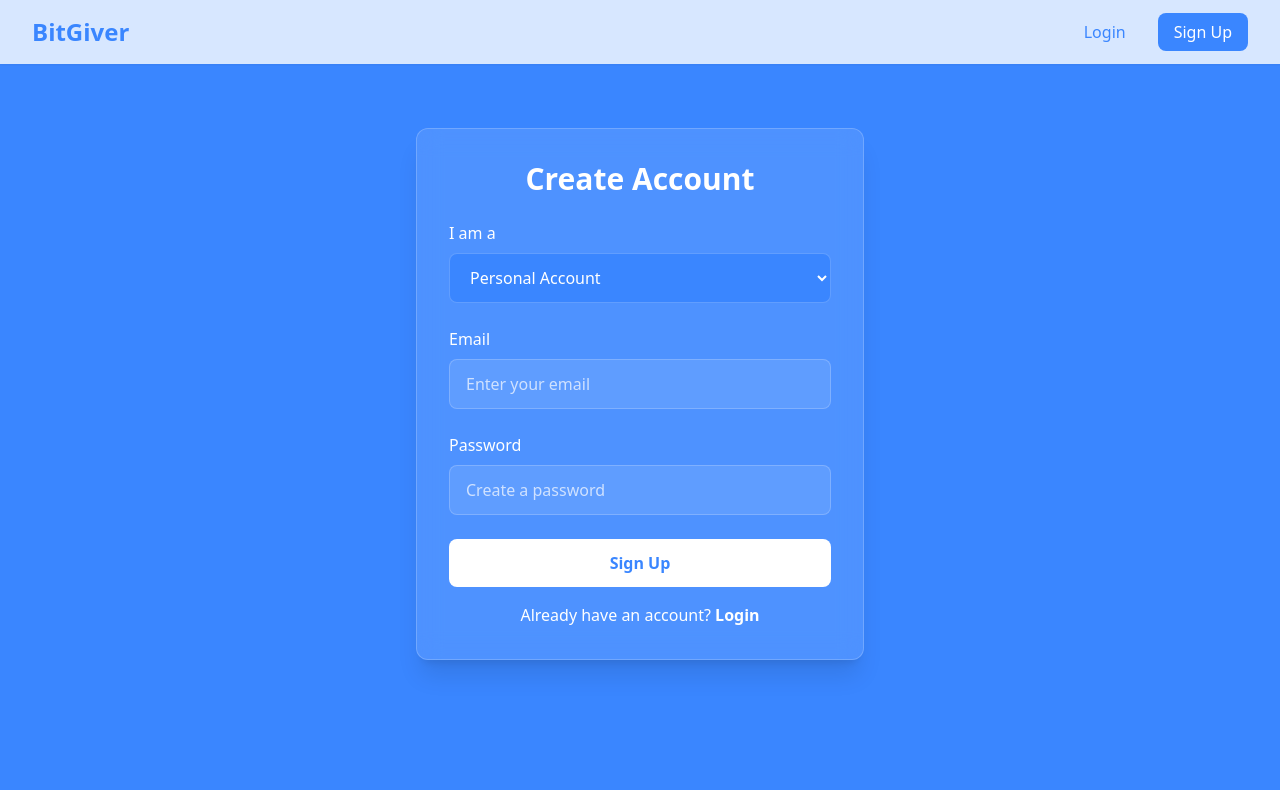
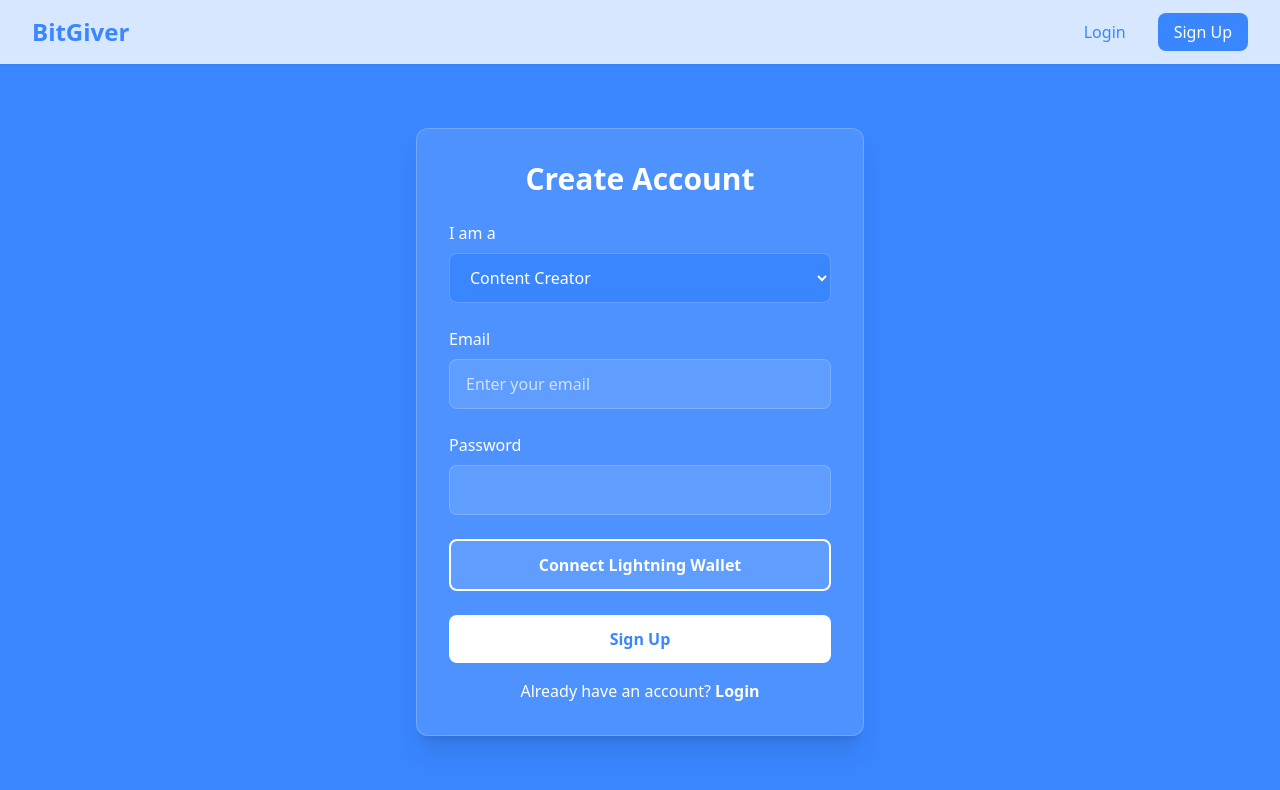
Before and after one commit to AWESOME04/BitGiver, a React (Vite) app in the folder frontend/: page /signup in a window 1280 px wide. Shown: the top 790 px of the page. Built offline with nearby package versions, Linux system fonts and the light colour scheme.

Commit message:
feat: update auth and types

```diff
--- a/frontend/package.json
+++ b/frontend/package.json
@@ -13,7 +13,8 @@
     "framer-motion": "^12.6.5",
     "react": "^19.0.0",
     "react-dom": "^19.0.0",
-    "react-router-dom": "^7.5.0"
+    "react-router-dom": "^7.5.0",
+    "react-toastify": "^11.0.5"
   },
   "devDependencies": {
     "@eslint/js": "^9.21.0",
--- a/frontend/src/pages/Signup.tsx
+++ b/frontend/src/pages/Signup.tsx
@@ -1,7 +1,31 @@
 import { motion } from 'framer-motion';
 import { Link } from 'react-router-dom';
+import { useState } from 'react';
+import {toast} from 'react-toastify';
 
 const Signup = () => {
+  const [lightningAddress, setLightningAddress] = useState<string>('');
+  const [isConnecting, setIsConnecting] = useState(false);
+
+  const connectLightningWallet = async () => {
+    setIsConnecting(true);
+    try {
+      if (typeof window.webln === 'undefined') {
+        toast.error('Please install a WebLN compatible wallet (like Alby) to continue!');
+        return;
+      }
+
+      await window.webln.enable();
+      const info = await window.webln.getInfo();
+      setLightningAddress(info.node.pubkey);
+    } catch (error) {
+      console.error('Error connecting Lightning wallet:', error);
+      alert('Failed to connect Lightning wallet. Please make sure you have a compatible wallet installed.');
+    } finally {
+      setIsConnecting(false);
+    }
+  };
+
   return (
     <div className="min-h-screen pt-16 bg-primary-color">
       <div className="container mx-auto px-4 h-full flex items-center justify-center py-16">
@@ -19,7 +43,6 @@ const Signup = () => {
                 id="userType"
                 className="w-full px-4 py-3 rounded-lg bg-primary-color border border-white/20 text-white focus:outline-none focus:ring-2 focus:ring-purple-500"
               >
-                <option value="personal">Personal Account</option>
                 <option value="creator">Content Creator</option>
                 <option value="charity">Charity</option>
                 <option value="organization">Organization</option>
@@ -40,14 +63,37 @@ const Signup = () => {
                 type="password"
                 id="password"
                 className="w-full px-4 py-3 rounded-lg bg-white/10 border border-white/20 text-white placeholder-white/70 focus:outline-none focus:ring-2 focus:ring-purple-500"
-                placeholder="Create a password"
+                placeholder=""
               />
             </div>
+            <div>
+              <motion.button
+                type="button"
+                onClick={connectLightningWallet}
+                whileHover={{ scale: 1.02 }}
+                whileTap={{ scale: 0.98 }}
+                className={`w-full py-3 rounded-lg border-2 border-white ${
+                  lightningAddress ? 'bg-green-500' : 'bg-white/10'
+                } text-white font-semibold transition-colors flex items-center justify-center gap-2`}
+              >
+                {isConnecting ? (
+                  'Connecting...'
+                ) : lightningAddress ? (
+                  <>
+                    <span>Connected: {lightningAddress.slice(0, 6)}...{lightningAddress.slice(-4)}</span>
+                  </>
+                ) : (
+                  'Connect Lightning Wallet'
+                )}
+              </motion.button>
+            </div>
+
             <motion.button
               whileHover={{ scale: 1.02 }}
               whileTap={{ scale: 0.98 }}
               className="w-full py-3 rounded-lg bg-white text-primary-color font-semibold hover:bg-white/90 transition-colors"
               type="submit"
+              disabled={!lightningAddress}
             >
               Sign Up
             </motion.button>
--- /dev/null
+++ b/frontend/src/types/global.d.ts
@@ -0,0 +1,22 @@
+interface WebLNNode {
+  alias: string;
+  pubkey: string;
+  color?: string;
+}
+
+interface WebLNInfo {
+  node: WebLNNode;
+  version: string;
+  supports: string[];
+}
+
+interface WebLN {
+  enable: () => Promise<void>;
+  getInfo: () => Promise<WebLNInfo>;
+  makeInvoice: (args: { amount: string | number }) => Promise<{ paymentRequest: string }>;
+  sendPayment: (paymentRequest: string) => Promise<{ preimage: string }>;
+}
+
+interface Window {
+  webln?: WebLN;
+}
```
Also changed, not shown: 1 other file (tests, documents, lock files or other folders).
